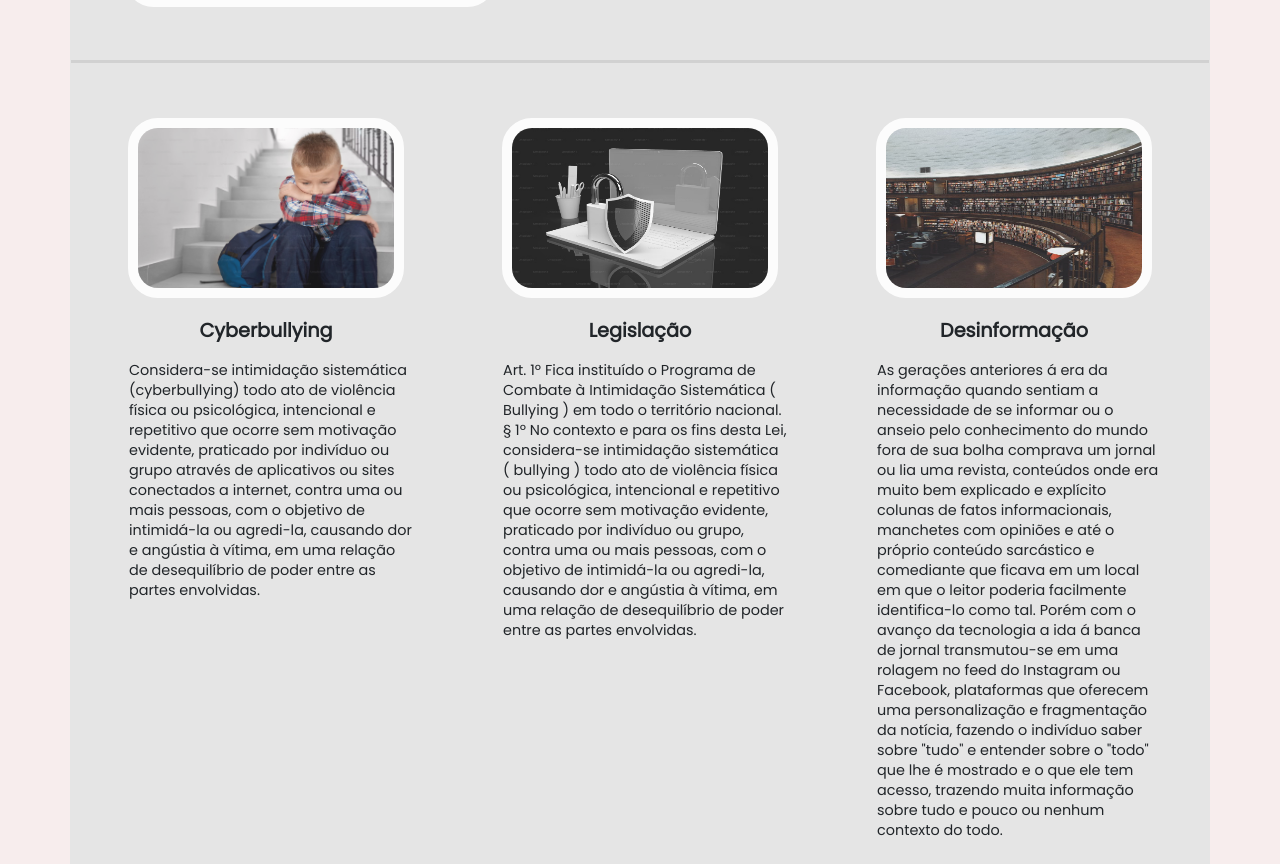
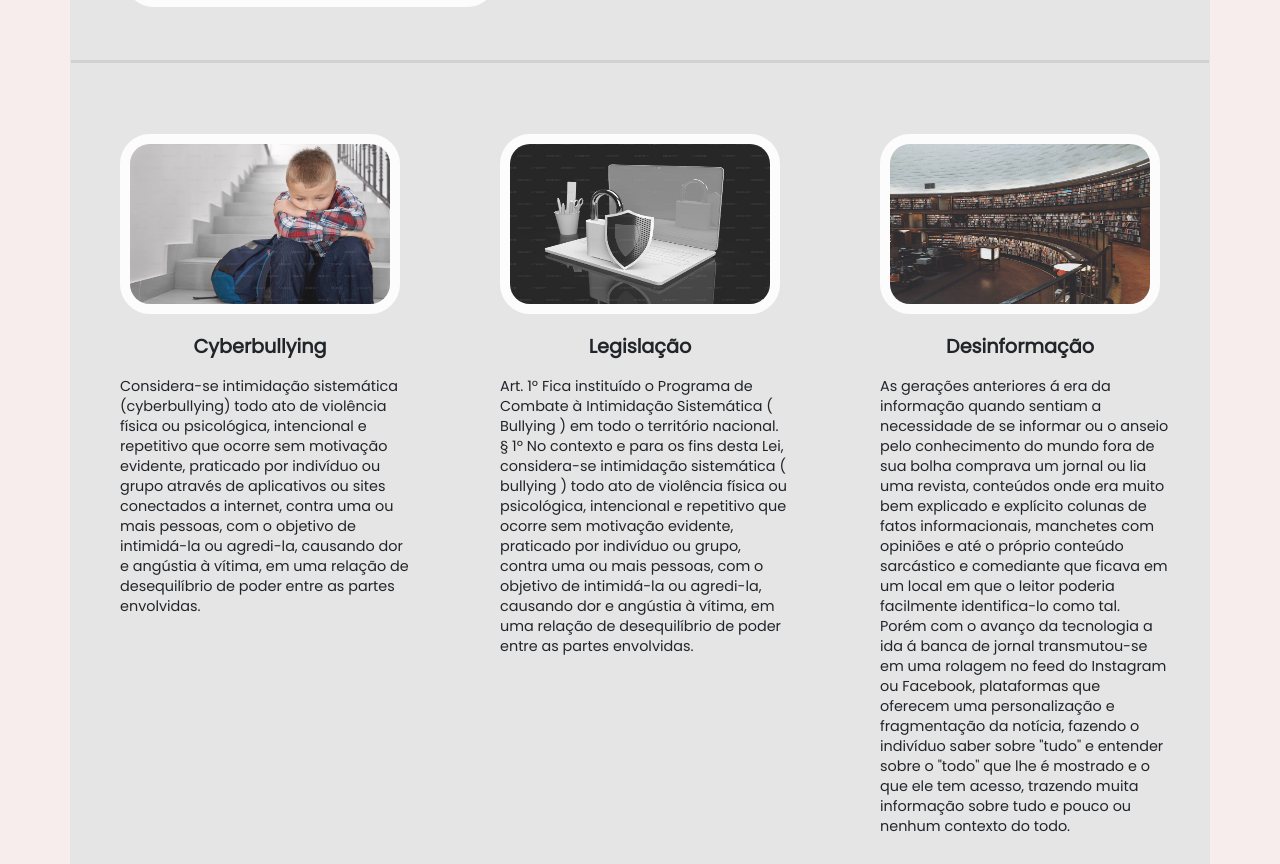
Before and after one commit to sergiotales1/Safe-internet-website, a plain HTML site: page index.html in a window 1280 px wide. Shown: the part 2159-3023 px from the top of the page. Drawn offline with nearby package versions, Linux system fonts and the light colour scheme.

```diff
--- a/css/style.css
+++ b/css/style.css
@@ -132,7 +132,10 @@ h3~p {
    max-height: 180px;
 }
 
-
+div.row.text-center {
+   margin-left: 0;
+   margin-right: 0;
+}
 
 /* end second content */
 
--- a/index.html
+++ b/index.html
@@ -137,7 +137,7 @@
 
 <!----------------------------------------------- SECOND CONTENT SECTION -------------------------------------------->
 <section class="container" id="secondContent">
-      <div class="row text-center p-4"> <!-- remember thar we use this as the last row -->
+      <div class="row text-center">
          <div class="col-md-4">
             <img class="img" src="img/bullying.avif" alt="">
             <h3>Cyberbullying</h3>
```
